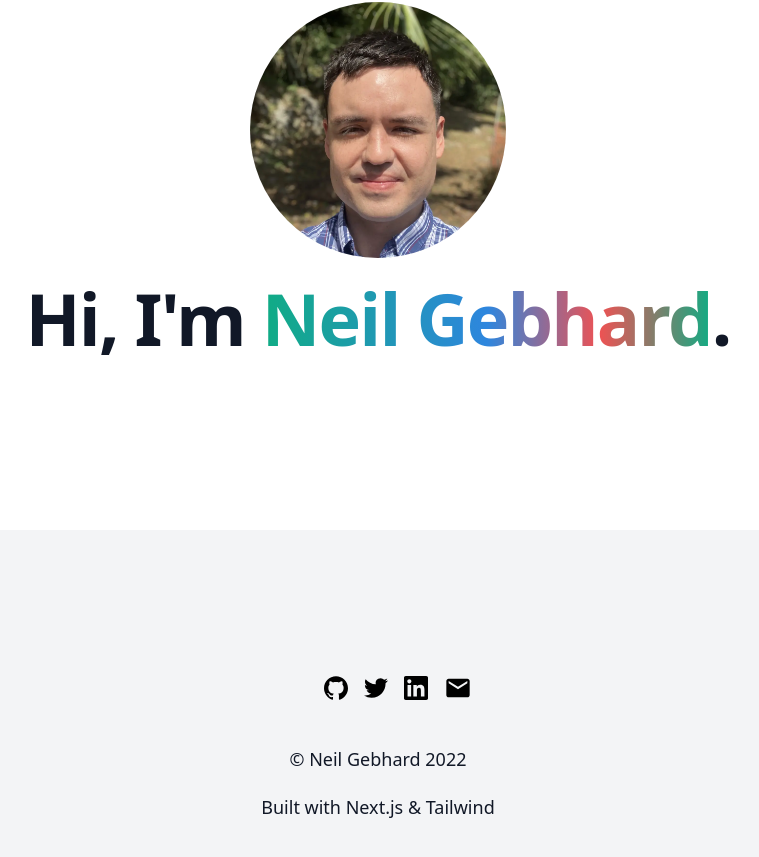
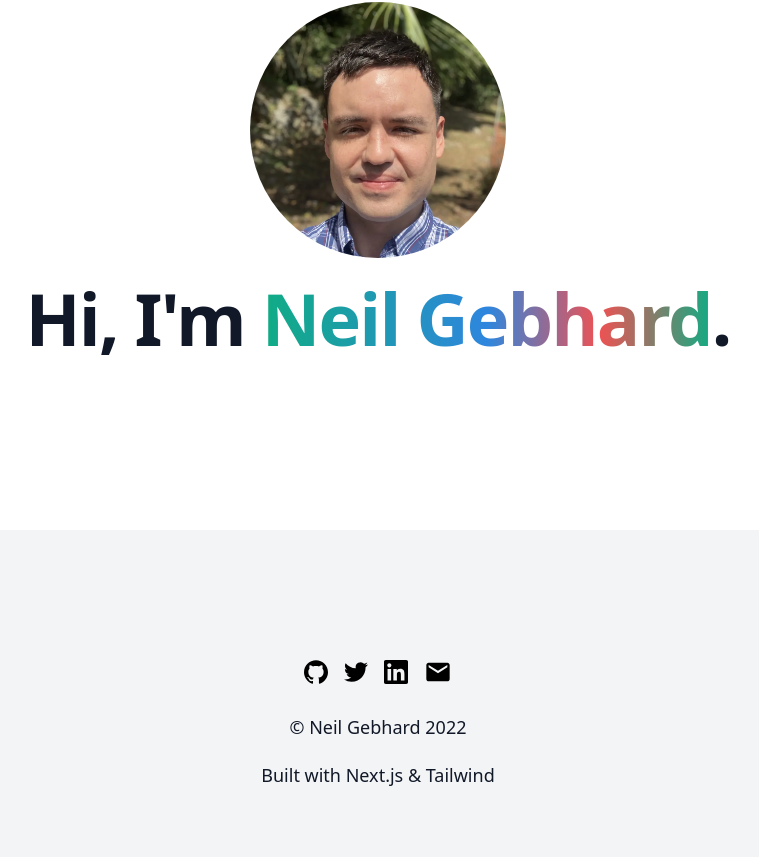
Before and after one commit to neilgebhard/neilgebhard.com, a Next.js app: page / in a window 1280 px wide. Shown: the part 258-1115 px from the top of the page, without its empty margins (262-1021 px from the left). Built offline with nearby package versions, Linux system fonts and the light colour scheme.

Commit message:
:lipstick: Fix alignment issue

```diff
--- a/components/Footer.tsx
+++ b/components/Footer.tsx
@@ -4,7 +4,7 @@ import { MdEmail } from "react-icons/md";
 export default function Footer() {
   return (
     <footer className="flex flex-col items-center justify-center py-32 bg-gray-100 space-y-5">
-      <ul className="list-none flex items-center justify-center gap-x-4">
+      <ul className="p-0 m-0 list-none flex items-center justify-center gap-x-4">
         <li>
           <a
             href="https://github.com/neilgebhard"
```
